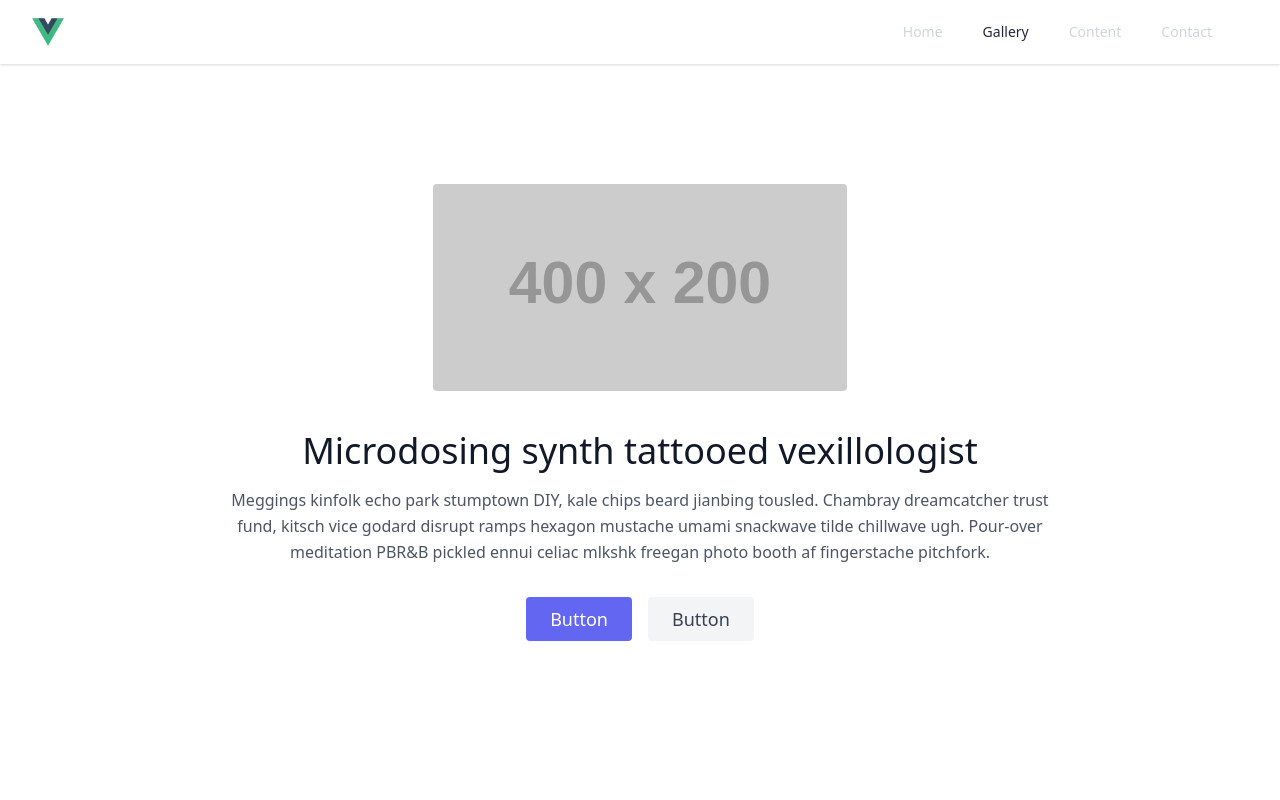
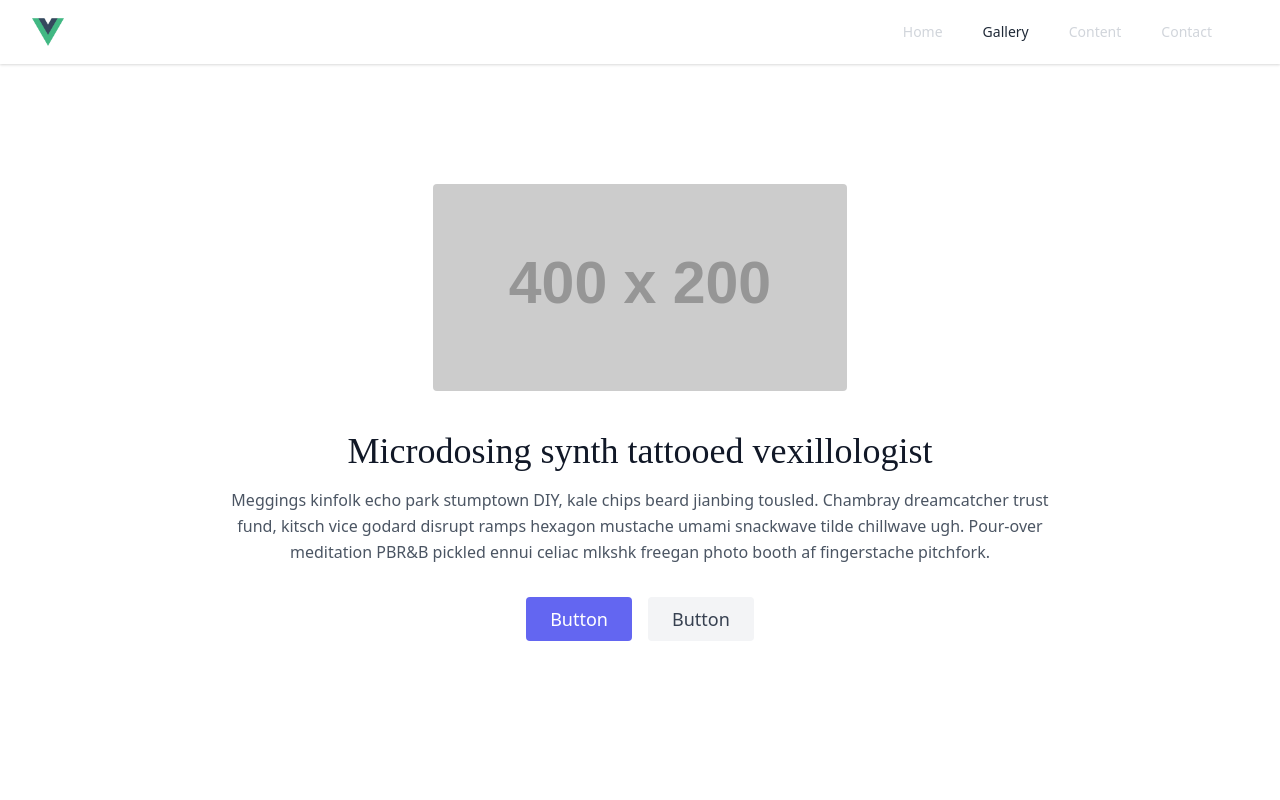
Before and after one commit to pama-arniel/portfolio, a Vue app: page / in a window 1280 px wide. Shown: the top 800 px of the page. Built offline with nearby package versions, Linux system fonts and the light colour scheme.

Commit message:
Add IBM Plex Sans and Inter to tailwind font family

```diff
--- a/src/index.css
+++ b/src/index.css
@@ -1,3 +1,9 @@
 @tailwind base;
 @tailwind components;
 @tailwind utilities;
+
+@import url('https://fonts.googleapis.com/css2?family=IBM+Plex+Sans&display=swap');
+
+h1 {
+    font-family: 'IBM Plex Sans';
+}
--- a/tailwind.config.js
+++ b/tailwind.config.js
@@ -2,7 +2,12 @@ module.exports = {
     purge: ['./index.html', './src/**/*.{vue,js,ts,jsx,tsx}'],
     darkMode: false,
     theme: {
-        extend: {},
+        extend: {
+            fontFamily: {
+                'ibm-plex-sans': ['"IBM Plex Sans"', 'sans-serif'],
+                'inter': ['Inter', 'sans-serif']
+            },
+        },
     },
     variants: {
         extend: {},
```
